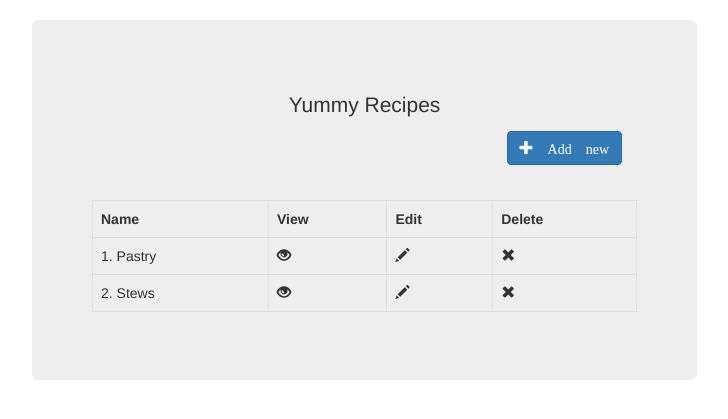
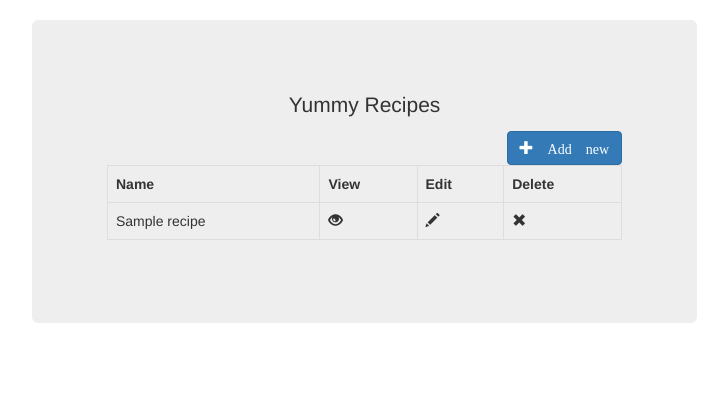
Before and after one commit to EuniceGatehi/Yummy_Recipes, a Flask app: template app/templates/recipes.html in a window 1280 px wide. Shown: the part 52-471 px from the top of the page, without its empty margins (228-956 px from the left). Run offline with Flask 2, Linux system fonts and the light colour scheme; the template is opened without the code that fills it: most values are stand-ins (such as "Sample title", 1, 10 or a date in 2020); some libraries are stand-ins or nearby versions.

Commit message:
[Feature]add modal to enable create

```diff
--- a/app/templates/recipes.html
+++ b/app/templates/recipes.html
@@ -1,12 +1,21 @@
 <!DOCTYPE html>
 <html>
+
 <head>
   <title>Recipes</title>
 
   <link rel="stylesheet" type="text/css" href="./static/style.css">
   <link rel="stylesheet" type="text/css" href="./static/bootstrap/css/bootstrap.css">
 
+  <title>Bootstrap </title>
+  <meta charset="utf-8">
+  <meta name="viewport" content="width=device-width, initial-scale=1">
+  <link rel="stylesheet" href="https://maxcdn.bootstrapcdn.com/bootstrap/3.3.7/css/bootstrap.min.css">
+  <script src="https://ajax.googleapis.com/ajax/libs/jquery/3.2.1/jquery.min.js"></script>
+  <script src="https://maxcdn.bootstrapcdn.com/bootstrap/3.3.7/js/bootstrap.min.js"></script>
+
 </head>
+
 <body class="bodyimg">
 
   <nav class="navbar navbar-inverse">
@@ -16,19 +25,13 @@
       </div>
       <ul class="nav navbar-nav pull-right">
 
-        <li><a href="/">Log out</a></li>
+        <li>
+          <a href="/index">Log out</a>
+        </li>
 
       </ul>
-    </div>
+
   </nav>
-<!--
-  <div class="container">
-    <div class="row">
-      <div class="col-md-2"></div>
-      <div class="col-md-8">
-        <div class background-color: #337ab7="panel panel-success">
-          <div class="panel-heading heading custom">
-            <div class panel title> <center>Recipe Categories</center> <h4> -->
 
   <div class="container">
     <div class="col-sm-offset-2">
@@ -36,12 +39,41 @@
 
 
         <div class="panel-body">
-                      <h4> <p align=center>
+          <h4>
+            <p align=center>
               Yummy Recipes
             </p>
           </h4>
-                    <button class=" btn btn-primary" style="float: right;"><div  class="glyphicon glyphicon-plus"> Add new</button></div>
-                    <div>
+          <button class=" btn btn-primary" style="float: right;" data-toggle="modal" data-target="#myModal">
+            <div class="glyphicon glyphicon-plus" href="create.html"> Add new</button>
+
+            <div class="modal fade" id="myModal" role="dialog">
+              <div class="modal-dialog">
+
+                <!-- Modal content-->
+                <div class="modal-content">
+                  <div class="modal-header">
+                    <button type="button" class="close" data-dismiss="modal">&times;</button>
+                    <h4 class="modal-title">Create recipe</h4>
+                  </div>
+                  <div class="modal-body">
+                    <form action="/recipes" method="post">
+                      <div class="form-group ">
+                        <label>Enter Recipe name</label>
+                        <!-- <label for="inputEmail" class="sr-only">Email address</label> -->
+
+                        <input type="text" name="inputrecipename" class="form-control" placeholder="Recipe name" required autofocus>
+                      </div>
+                      <button type="submit" class="btn btn-default" >Create</button>
+                    </form>
+                  </div>
+                <div class="modal-footer">
+                  <button type="button" class="btn btn-default" data-dismiss="modal">Close</button>
+                </div>
+                </div>
+
+              </div>
+            </div>
         <table class="table table-bordered" style="margin-top: 20px;  ">
           <tr>
             <th>Name</th>
@@ -49,36 +81,27 @@
             <th>Edit</th>
             <th> Delete </th>
           </tr>
+          {% for recipe in recipes %}
           <tr>
-                         <td>1. Pastry</td>
-                         <td><div class="glyphicon glyphicon-eye-open"></div></td>
-                         <td><div class="glyphicon glyphicon-pencil"></div></td>
-                         <td><div class="glyphicon glyphicon-remove"></div></td>
+            <td>{{ recipe['name'] }}</td>
+            <td>
+              <div class="glyphicon glyphicon-eye-open"></div>
+            </td>
+            <td>
+              <div class="glyphicon glyphicon-pencil"></div>
+            </td>
+            <td>
+              <div class="glyphicon glyphicon-remove"></div>
+            </td>
           </tr>
-                       <tr>
-                         <td>2. Stews</td>
-                         <td><div class="glyphicon glyphicon-eye-open"></div></td>
-                         <td><div class="glyphicon glyphicon-pencil"></div></td>
-                         <td><div class="glyphicon glyphicon-remove"></div></td>
-                       </tr>
-
-
+          {% endfor %}
 
         </table>
       </div>
     </div>
   </div>
-             </div>
-           </div>
-         </div>
-       </button>
-     </div>
-   </h4>
- </div>
-</div>
-</div>
-</div>
-</div>
+  <div>
     </div>
 </body>
+
 </html>
```
Lines whose indentation alone changed are shown as unchanged.
